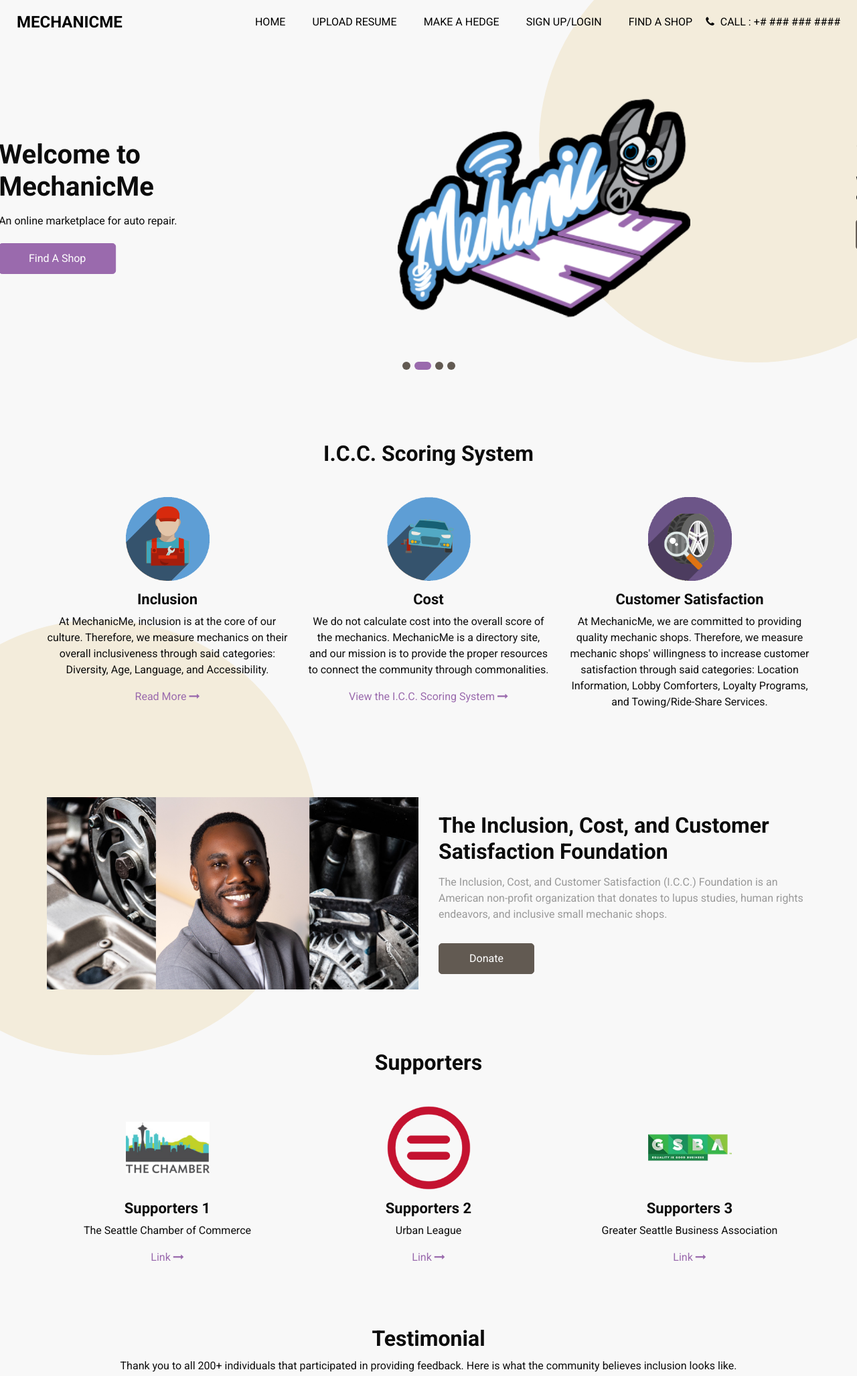
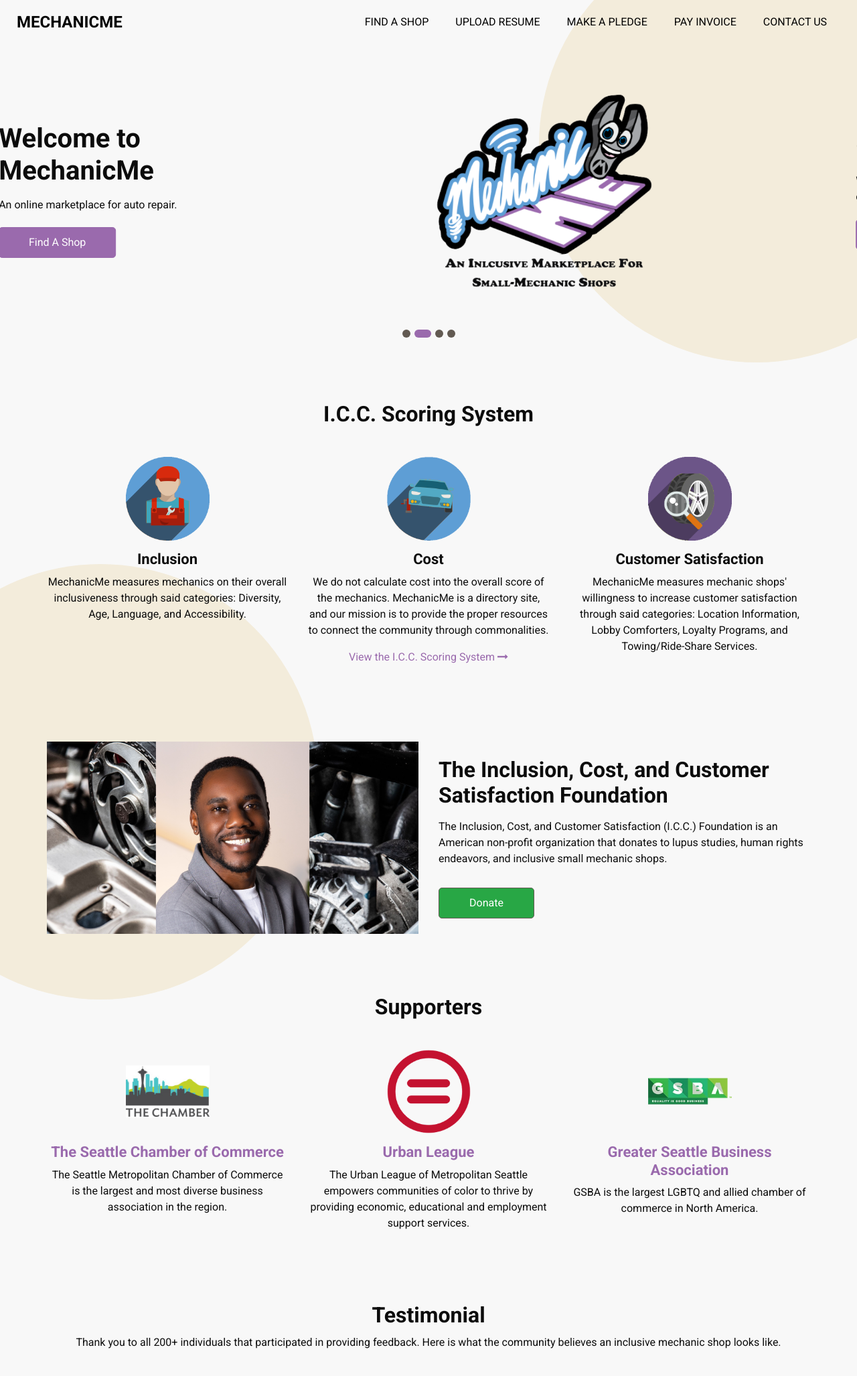
Before and after one commit to Nirmalya24/MechanicMe, a plain HTML site: page index.html in a window 1280 px wide. Shown: the top 2054 px of the page at 67% size. Drawn offline with Linux system fonts and the light colour scheme.

Commit message:
Text and UI revisions

```diff
--- a/css/style.css
+++ b/css/style.css
@@ -282,6 +282,8 @@ a:focus {
 .slider_section #customCarousel1 {
   width: 100%;
   position: unset;
+  height: 40vh;
+  margin-bottom: 3em;
 }
 
 .slider_section .detail-box h1 {
@@ -436,14 +438,14 @@ a:focus {
 }
 
 .about_section .detail-box p {
-  color: #999;
+  /* color: #999; */
   margin-top: 15px;
 }
 
 .about_section .detail-box a {
   display: inline-block;
   padding: 10px 45px;
-  background-color: #625a52;
+  background-color: #28a745;
   color: #ffffff;
   border-radius: 5px;
   border: 1px solid #625a52;
@@ -454,7 +456,7 @@ a:focus {
 
 .about_section .detail-box a:hover {
   background-color: transparent;
-  color: #625a52;
+  color: #28a745;
 }
 
 .why_section {
--- a/index.html
+++ b/index.html
@@ -42,39 +42,32 @@
           <span>MechanicMe</span>
         </a>
 
-        <button class="navbar-toggler" type="button" data-toggle="collapse" data-target="#navbarSupportedContent" aria-controls="navbarSupportedContent" aria-expanded="false" aria-label="Toggle navigation">
+        <button class="navbar-toggler" type="button" data-toggle="collapse" data-target="#navbarSupportedContent"
+          aria-controls="navbarSupportedContent" aria-expanded="false" aria-label="Toggle navigation">
           <span class=""> </span>
         </button>
 
         <div class="collapse navbar-collapse" id="navbarSupportedContent">
           <ul class="navbar-nav  ml-auto">
-            <li class="nav-item active">
+            <!-- <li class="nav-item active">
               <a class="nav-link" href="index.html">Home <span class="sr-only">(current)</span></a>
+            </li> -->
+            <li class="nav-item">
+              <a class="nav-link" href="#">Find A Shop</a>
             </li>
             <li class="nav-item">
               <a class="nav-link" href="resume.html"> Upload Resume</a>
             </li>
             <li class="nav-item">
-              <a class="nav-link" href="hedge.html">Make a Hedge</a>
+              <a class="nav-link" href="pledge.html">Make a Pledge</a>
             </li>
             <li class="nav-item">
-              <a class="nav-link" href="login.html">Sign up/Login</a>
+              <a class="nav-link" href="#">Pay Invoice</a>
             </li>
             <li class="nav-item">
-              <a class="nav-link" href="contact.html">Find A Shop</a>
+              <a class="nav-link" href="#contact">Contact Us</a>
             </li>
           </ul>
-          <div class="quote_btn-container">
-            <form class="form-inline">
-
-            </form>
-            <a href="">
-              <i class="fa fa-phone" aria-hidden="true"></i>
-              <span>
-                Call : +# ### ### ####
-              </span>
-            </a>
-          </div>
         </div>
       </nav>
     </div>
@@ -105,7 +98,7 @@
               </div>
               <div class="col-md-6 col-lg-7">
                 <div class="img-box">
-                  <img src="images\contact-img.png" alt="">
+                  <img src="images\slider-img.png" alt="">
                 </div>
               </div>
             </div>
@@ -124,7 +117,7 @@
                     We advocate for inclusive small mechanic shops to better the customers’ experience.</p>
                   <div class="btn-box">
 
-                    <a href="" class="btn-2">
+                    <a href="" class="btn-1">
                       Sign up/Login
                     </a>
                   </div>
@@ -148,9 +141,11 @@
 
                   </h1>
                   <p>
-                    Our mascot Connie was named after our Founder’s father, who passed away due to Lupus complications. Mr. Brooks received his nickname in Rocky Point, Jamaica. So in memory of Mr. Brooks, Connie will keep his legacy alive.</p>
+                    Our mascot Connie was named after our Founder’s father, who passed away due to Lupus complications.
+                    Mr. Brooks received his nickname in Rocky Point, Jamaica. So in memory of Mr. Brooks, Connie will
+                    keep his legacy alive.</p>
                   <div class="btn-box">
-                    <a href="" class="btn-2">
+                    <a href="" class="btn-1">
                       Sign up/Login
                     </a>
                   </div>
@@ -174,10 +169,13 @@
 
                   </h1>
                   <p>
-                    The Inclusion, Cost, and Customer Satisfaction Foundation certify mechanics on the guidelines that they meet or surpass the minimum score of the I.C.C. Scoring System. Once the mechanic earns a certificate from the I.C.C. Foundation, the mechanic shop is trusted to service an inclusive community and offer quality customer service.</p>
+                    The Inclusion, Cost, and Customer Satisfaction Foundation certify mechanics on the guidelines that
+                    they meet or surpass the minimum score of the I.C.C. Scoring System. Once the mechanic earns a
+                    certificate from the I.C.C. Foundation, the mechanic shop is trusted to service an inclusive
+                    community and offer quality customer service.</p>
                   <div class="btn-box">
 
-                    <a href="" class="btn-2">
+                    <a href="" class="btn-1">
                       Sign up/Login
                     </a>
                   </div>
@@ -224,12 +222,9 @@
                 Inclusion
               </h4>
               <p>
-                At MechanicMe, inclusion is at the core of our culture. Therefore, we measure mechanics on their overall inclusiveness through said categories: Diversity, Age, Language, and Accessibility.
+                MechanicMe measures mechanics on their overall
+                inclusiveness through said categories: Diversity, Age, Language, and Accessibility.
               </p>
-              <a href="">
-                Read More
-                <i class="fa fa-long-arrow-right" aria-hidden="true"></i>
-              </a>
             </div>
           </div>
         </div>
@@ -243,7 +238,8 @@
                 Cost
               </h4>
               <p>
-                We do not calculate cost into the overall score of the mechanics. MechanicMe is a directory site, and our mission is to provide the proper resources to connect the community through commonalities.
+                We do not calculate cost into the overall score of the mechanics. MechanicMe is a directory site, and
+                our mission is to provide the proper resources to connect the community through commonalities.
               </p>
               <a href="">
                 View the I.C.C. Scoring System
@@ -262,7 +258,9 @@
                 Customer Satisfaction
               </h4>
               <p>
-                At MechanicMe, we are committed to providing quality mechanic shops. Therefore, we measure mechanic shops' willingness to increase customer satisfaction through said categories: Location Information, Lobby Comforters, Loyalty Programs, and Towing/Ride-Share Services.
+                MechanicMe measures mechanic
+                shops' willingness to increase customer satisfaction through said categories: Location Information,
+                Lobby Comforters, Loyalty Programs, and Towing/Ride-Share Services.
               </p>
 
             </div>
@@ -428,8 +426,9 @@ end service section -->
                 The Inclusion, Cost, and Customer Satisfaction Foundation
               </h2>
             </div>
-            <p>
-              The Inclusion, Cost, and Customer Satisfaction (I.C.C.) Foundation is an American non-profit organization that donates to lupus studies, human rights endeavors, and inclusive small mechanic shops.
+            <p class="text-black">
+              The Inclusion, Cost, and Customer Satisfaction (I.C.C.) Foundation is an American non-profit organization
+              that donates to lupus studies, human rights endeavors, and inclusive small mechanic shops.
             </p>
             <a href="">
               Donate
@@ -460,16 +459,16 @@ end service section -->
               <img src="images/Chamber.png" alt="">
             </div>
             <div class="detail-box">
+
+              <a href="https://www.seattlechamber.com/">
                 <h4>
-                Supporters 1
+                  The Seattle Chamber of Commerce
                 </h4>
+              </a>
               <p>
-                The Seattle Chamber of Commerce
+                The Seattle Metropolitan Chamber of Commerce is the
+                largest and most diverse business association in the region.
               </p>
-              <a href="https://www.seattlechamber.com/">
-                Link
-                <i class="fa fa-long-arrow-right" aria-hidden="true"></i>
-              </a>
             </div>
           </div>
         </div>
@@ -479,16 +478,14 @@ end service section -->
               <img src="images/Urban.png" alt="">
             </div>
             <div class="detail-box">
+              <a href="https://urbanleague.org/">
                 <h4>
-                Supporters 2
+                  Urban League
                 </h4>
-              <p>
-                Urban League
-              </p>
-              <a href="https://urbanleague.org/">
-                Link
-                <i class="fa fa-long-arrow-right" aria-hidden="true"></i>
               </a>
+              <p>The Urban League of Metropolitan Seattle empowers
+                communities of color to thrive by providing economic,
+                educational and employment support services.</p>
             </div>
           </div>
         </div>
@@ -498,16 +495,15 @@ end service section -->
               <img src="images/GSBA.png" alt="">
             </div>
             <div class="detail-box">
+              <a href="https://www.thegsba.org/">
                 <h4>
-                Supporters 3
+                  Greater Seattle Business Association
                 </h4>
+              </a>
               <p>
-                Greater Seattle Business Association
+                GSBA is the largest LGBTQ and allied chamber of
+                commerce in North America.
               </p>
-              <a href="https://www.thegsba.org/">
-                Link
-                <i class="fa fa-long-arrow-right" aria-hidden="true"></i>
-              </a>
             </div>
           </div>
         </div>
@@ -525,7 +521,8 @@ end service section -->
           Testimonial
         </h2>
         <p>
-          Thank you to all 200+ individuals that participated in providing feedback. Here is what the community believes inclusion looks like.
+          Thank you to all 200+ individuals that participated in providing feedback. Here is what the community believes an inclusive
+mechanic shop looks like.
         </p>
       </div>
     </div>
@@ -582,7 +579,8 @@ end service section -->
                         <i class="fa fa-quote-left" aria-hidden="true"></i>
                       </div>
                       <p>
-                        "Non threatening honest shop willing to explain and not one that would take advantage or give poor service based on a appearance”
+                        "Non threatening honest shop willing to explain and not one that would take advantage or give
+                        poor service based on a appearance”
                       </p>
                     </div>
                   </div>
@@ -611,7 +609,9 @@ end service section -->
                         <i class="fa fa-quote-left" aria-hidden="true"></i>
                       </div>
                       <p>
-                        "An inclusive staff, tv’s on not hateful content, a facility for kids, also needs to be inclusive of handicapped people. Low scent, staff trained to explain things to people well. Multiple languages amongst the staff.
+                        "An inclusive staff, tv’s on not hateful content, a facility for kids, also needs to be
+                        inclusive of handicapped people. Low scent, staff trained to explain things to people well.
+                        Multiple languages amongst the staff.
                       </p>
                     </div>
                   </div>
@@ -669,7 +669,8 @@ end service section -->
                         <i class="fa fa-quote-left" aria-hidden="true"></i>
                       </div>
                       <p>
-                        “Being able to perform services for all regardless of gender, race, sexual orientation or socio economic status.”
+                        “Being able to perform services for all regardless of gender, race, sexual orientation or socio
+                        economic status.”
                       </p>
                     </div>
                   </div>
@@ -698,7 +699,7 @@ end service section -->
     <div class="container">
       <div class="row">
         <div class="col-md-6">
-          <div class="form_container">
+          <div class="form_container" id="contact">
             <div class="heading_container ">
               <h2>
                 Get In Touch
@@ -752,14 +753,14 @@ end service section -->
                     </span>
                   </a>
                 </div>
-                <div class="col-md-5">
+                <!-- <div class="col-md-5">
                   <a href="#" class="link-box">
                     <i class="fa fa-phone" aria-hidden="true"></i>
                     <span>
                       Call +# ### ### ####
                     </span>
                   </a>
-                </div>
+                </div> -->
                 <div class="col-md-4">
                   <a href="#" class="link-box">
                     <i class="fa fa-envelope" aria-hidden="true"></i>
@@ -775,7 +776,7 @@ end service section -->
 
             <div class="info_form ">
               <form action="#">
-                <input type="email" placeholder="Enter Your Email" />
+                <input type="email" placeholder="Subscribe" />
                 <button>
                   <i class="fa fa-arrow-right" aria-hidden="true"></i>
                 </button>
```
Lines whose indentation alone changed are shown as unchanged.
